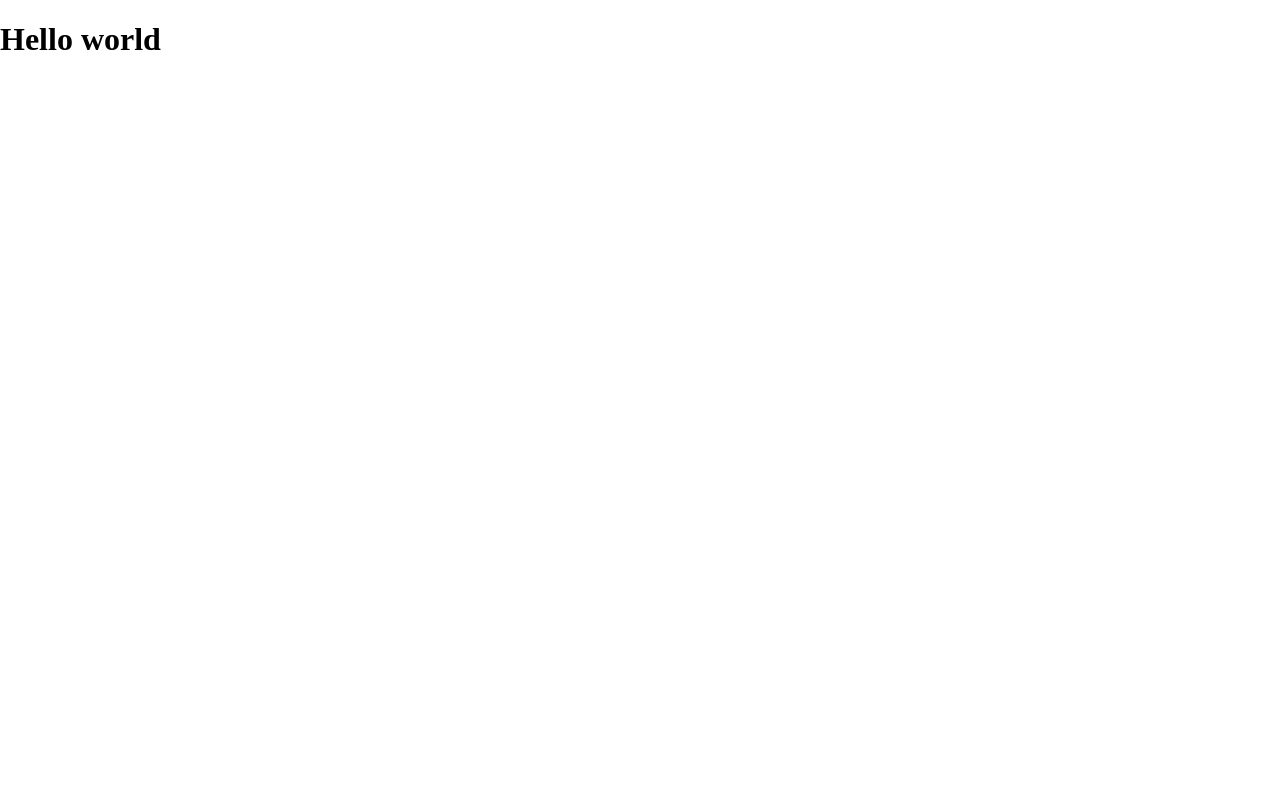
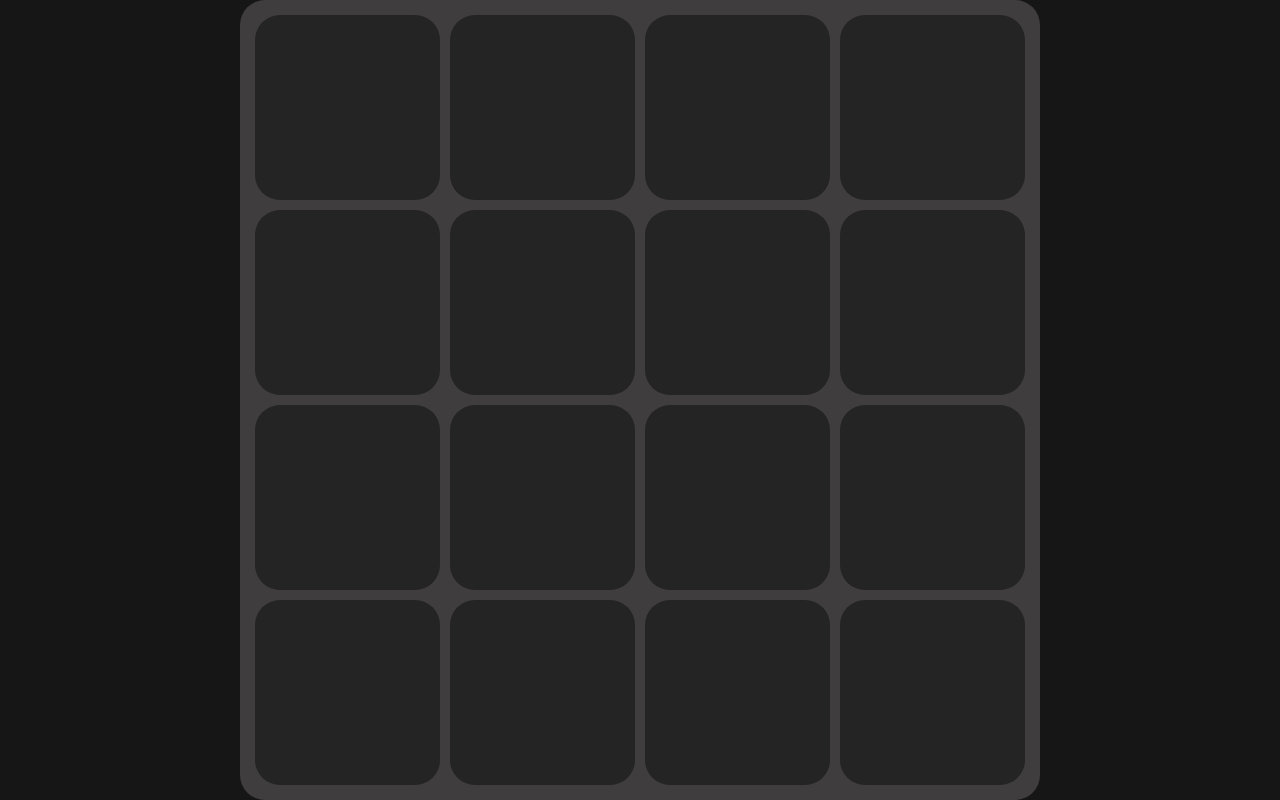
Before and after one commit to Vladislav-Cheremisin/2048, a React (Vite) app: page / in a window 1280 px wide. Built offline with nearby package versions, Linux system fonts and the light colour scheme.

Commit message:
feat: create game field

```diff
--- a/package.json
+++ b/package.json
@@ -20,6 +20,7 @@
     "@typescript-eslint/parser": "^5.49.0",
     "@vitejs/plugin-react": "^3.0.0",
     "eslint-config-airbnb-typescript": "^17.0.0",
+    "sass": "^1.57.1",
     "typescript": "^4.9.3",
     "vite": "^4.0.0"
   }
--- a/src/modules/App/App.tsx
+++ b/src/modules/App/App.tsx
@@ -1,9 +1,11 @@
 import React from 'react';
+import GameField from '../GameField/GameField';
+import styles from './styles.module.scss';
 
 function App() {
   return (
-    <div>
-      <h1>Hello world</h1>
+    <div className={styles.wrapper}>
+      <GameField />
     </div>
   );
 }
--- /dev/null
+++ b/src/modules/App/styles.module.scss
@@ -0,0 +1,8 @@
+.wrapper {
+  display: flex;
+  justify-content: center;
+  align-items: center;
+  width: 100vw;
+  height: 100vh;
+  background-color: #171616;
+}
--- /dev/null
+++ b/src/modules/GameField/GameField.tsx
@@ -0,0 +1,27 @@
+import React from 'react';
+import styles from './styles.module.scss';
+import GameCell from './dependencies/GameCell';
+
+function GameField() {
+  return (
+    <div className={styles.game_field}>
+      <GameCell />
+      <GameCell />
+      <GameCell />
+      <GameCell />
+      <GameCell />
+      <GameCell />
+      <GameCell />
+      <GameCell />
+      <GameCell />
+      <GameCell />
+      <GameCell />
+      <GameCell />
+      <GameCell />
+      <GameCell />
+      <GameCell />
+      <GameCell />
+    </div>
+  );
+}
+export default GameField;
--- /dev/null
+++ b/src/modules/GameField/dependencies/GameCell.tsx
@@ -0,0 +1,10 @@
+import React from 'react';
+import styles from '../styles.module.scss';
+
+function GameCell() {
+  return (
+    <div className={styles.game_cell} />
+  );
+}
+
+export default GameCell;
--- /dev/null
+++ b/src/modules/GameField/styles.module.scss
@@ -0,0 +1,22 @@
+.game_field {
+  padding: 10px;
+  display: grid;
+  grid-template-rows: repeat(4, 1fr);
+  grid-template-columns: repeat(4, 1fr);
+  width: 800px;
+  height: 800px;
+  border-radius: 25px;
+  background-color: #3f3d3d;
+}
+
+.game_cell {
+  display: flex;
+  justify-self: center;
+  align-self: center;
+  justify-content: center;
+  align-items: center;
+  width: 95%;
+  height: 95%;
+  border-radius: 25px;
+  background-color: rgba(22, 22, 23, 0.64);
+}
```
Also changed, not shown: 1 other file (tests, documents, lock files or other folders).
